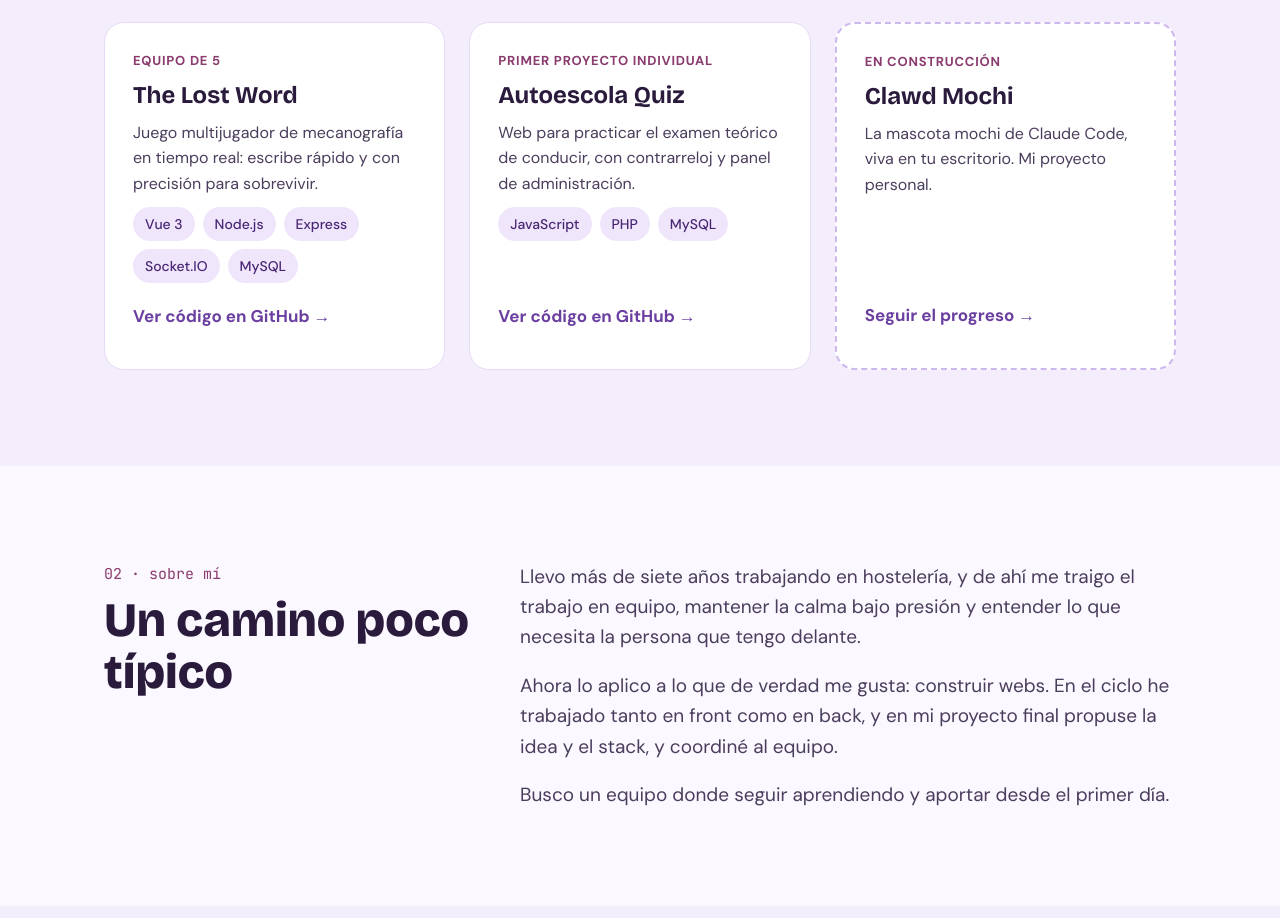
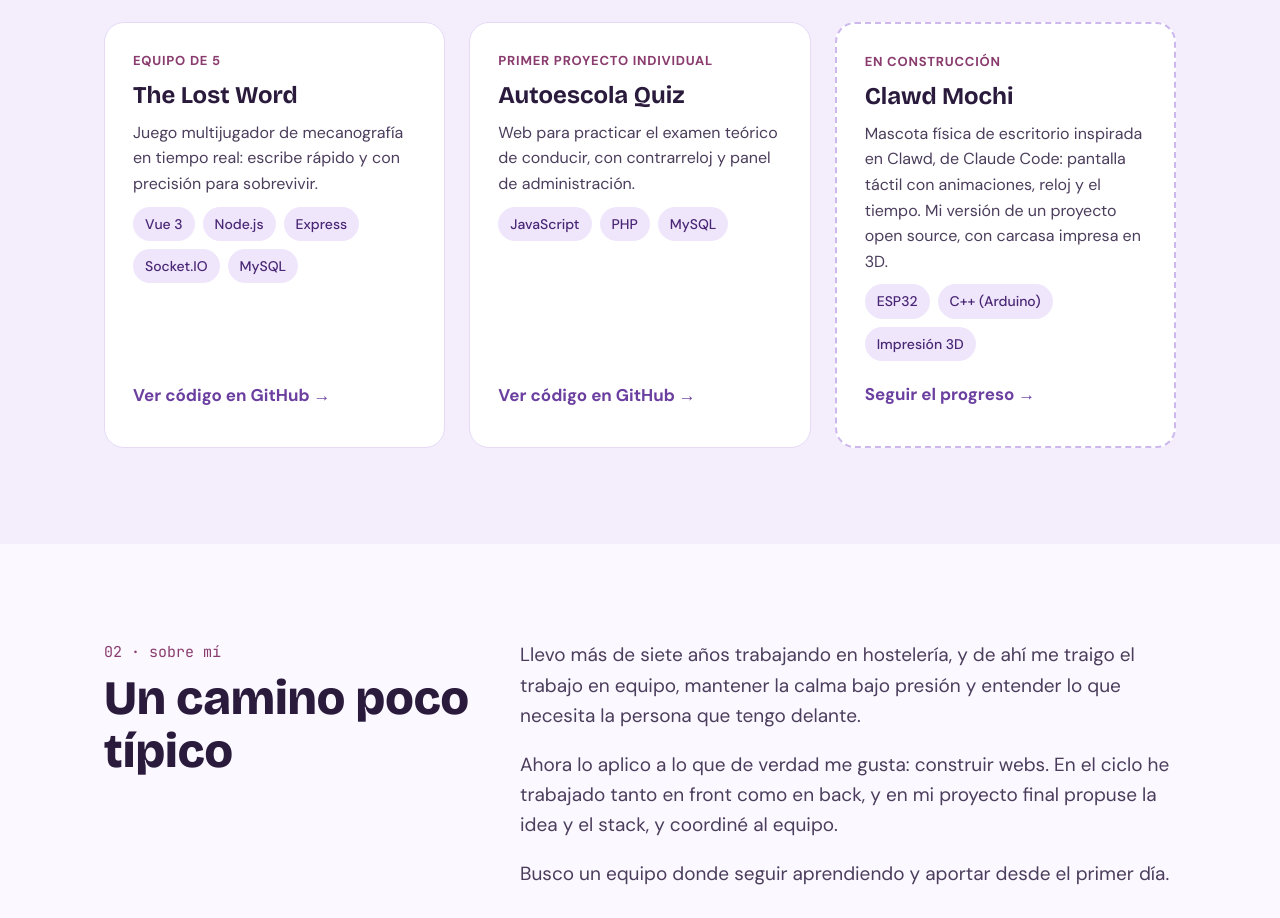
Before and after one commit to valeriazv99/portfolio, a Vue app: page / in a window 1280 px wide. Shown: the part 1700-2618 px from the top of the page. Built offline with nearby package versions, Linux system fonts and the light colour scheme.

Commit message:
docs: corrige la descripción de Clawd Mochi y añade sus tecnologías

```diff
--- a/src/data/projects.js
+++ b/src/data/projects.js
@@ -68,8 +68,8 @@ export const projects = [
     title: "Clawd Mochi",
     label: "En construcción",
     description:
-      "La mascota mochi de Claude Code, viva en tu escritorio. Mi proyecto personal.",
-    tech: [],
+      "Mascota física de escritorio inspirada en Clawd, de Claude Code: pantalla táctil con animaciones, reloj y el tiempo. Mi versión de un proyecto open source, con carcasa impresa en 3D.",
+    tech: ["ESP32", "C++ (Arduino)", "Impresión 3D"],
     repo: "https://github.com/valeriazv99/clawd-mochi-desk-pet",
     featured: false,
     wip: true,
```
